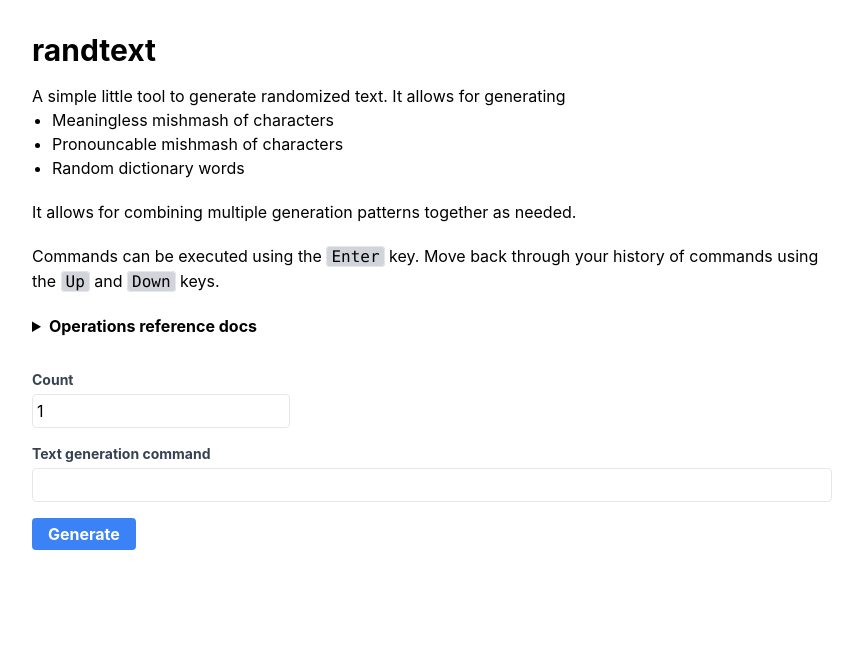
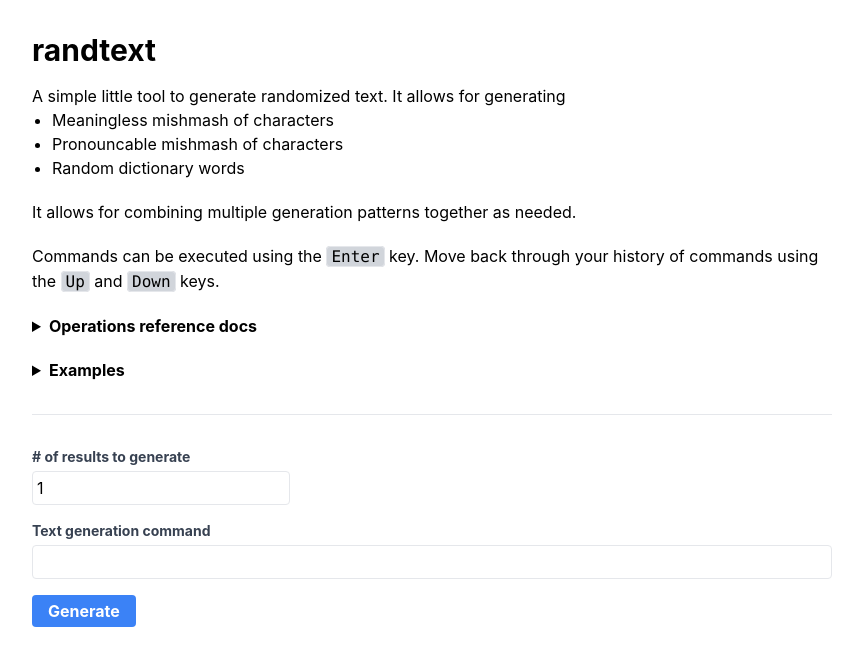
Before and after one commit to Mantaseus/randtext-site, a React (Vite) app: page / in a window 1280 px wide. Shown: the top 666 px of the page, without its empty margins (208-1071 px from the left). Built offline with nearby package versions, Linux system fonts and the light colour scheme.

Commit message:
feat: implement examples and try them out

```diff
--- a/src/App.tsx
+++ b/src/App.tsx
@@ -1,5 +1,6 @@
 import { useEffect, useState } from 'react'
 import { Code } from './Code';
+import { Examples } from './Examples';
 import { OperationsReferenceDocs } from './OperationsReferenceDocs';
 import * as randtext from './randtext';
 
@@ -21,10 +22,10 @@ function App() {
   const [generatedText, setGeneratedText] = useState<string[] | null>(null);
   const [generationError, setGenerationError] = useState<Error | null>(null);
 
-  const currentFormat = historyIndex >= 0 ? history.value[historyIndex] : format;
+  const currentCommand = historyIndex >= 0 ? history.value[historyIndex] : format;
 
-  const generateRandomText = () => {
-    if (!currentFormat) {
+  const generateRandomText = (command: string) => {
+    if (!command) {
       return;
     }
 
@@ -32,7 +33,7 @@ function App() {
     setGeneratedText(null);
     setHistoryIndex(-1);
     setFormat('');
-    history.append(currentFormat);
+    history.append(command);
     try {
       const countNum = Number(count);
       if (!countNum) {
@@ -42,7 +43,7 @@ function App() {
         throw new Error(`Invalid count "${count}". Must be > 0`);
       }
 
-      setGeneratedText(Array(countNum).fill(0).map(() => randtext.generate(currentFormat)));
+      setGeneratedText(Array(countNum).fill(0).map(() => randtext.generate(command)));
     } catch (e) {
       setGenerationError(e as Error);
     }
@@ -69,26 +70,29 @@ function App() {
       </p>
 
       <OperationsReferenceDocs/>
+      <Examples onTryCommand={command => { generateRandomText(command); }}/>
 
-      <div className="mt-8">
-        <label className="block text-gray-700 text-sm font-bold">Count</label>
+      <hr className="my-8"/>
+
+      <div>
+        <label className="block text-gray-700 text-sm font-bold"># of results to generate</label>
         <input className="block rounded border p-1 mt-1" type="number"
           value={count}
           onChange={e => setCount(e.target.value)}
-          onKeyUp={e => e.key === 'Enter' && generateRandomText()}
+          onKeyUp={e => e.key === 'Enter' && generateRandomText(currentCommand)}
         />
       </div>
       <div className="mt-4">
         <label className="block text-gray-700 text-sm font-bold">Text generation command</label>
         <input className="block rounded border w-full p-1 mt-1" type="text"
-          value={currentFormat}
+          value={currentCommand}
           onChange={e => {
             setHistoryIndex(-1);
             setFormat(e.target.value);
           }}
           onKeyUp={e => {
             if (e.key === 'Enter') {
-              generateRandomText();
+              generateRandomText(currentCommand);
             } else if (e.key === 'ArrowUp') {
               setHistoryIndex(prev => Math.max(Math.min(prev + 1, history.value.length - 1), -1));
             } else if (e.key === 'ArrowDown') {
@@ -98,12 +102,12 @@ function App() {
         />
       </div>
 
-      <button className="rounded bg-blue-500 hover:bg-blue-700 text-white font-bold mt-4 px-4 py-1" onClick={generateRandomText}>
+      <button className="rounded bg-blue-500 hover:bg-blue-700 text-white font-bold mt-4 px-4 py-1" onClick={() => generateRandomText(currentCommand)}>
         Generate
       </button>
 
       {generatedText && <>
-        <div className="mt-8 text-sm text-gray-700 font-bold">Generated text</div>
+        <div className="mt-8 text-sm text-gray-700 font-bold">Generated text for <Code>{history.value[0]}</Code></div>
         <pre className='rounded bg-gray-100 border border-gray-400 px-4 py-2 mt-1'>
           {generatedText.join('\n')}
         </pre>
--- /dev/null
+++ b/src/Examples.tsx
@@ -0,0 +1,41 @@
+import type React from 'react';
+import { Code } from './Code';
+
+export interface Props {
+  onTryCommand?: (command: string) => void;
+}
+
+export const commands: { command: string, description: React.ReactNode }[] = [
+  {
+    command: '-6pcC, abc ,-6i, ,-4-abcxyz!@#$%^&*()[]{}',
+    description: <div>
+      This will generate
+      <ul className="list-disc ml-5">
+        <li>A pronouncable "word" with 6 characters with random casing, then</li>
+        <li>Literally <Code>" abc "</Code>, then</li>
+        <li>6 digits, then</li>
+        <li>Literally <Code>" "</Code> (a space character), then</li>
+        <li>4 characters randomly picked from <Code>{'abcxyz!@#$%^&*()[]{}'}</Code></li>
+      </ul>
+    </div>,
+  },
+]
+
+export const Examples: React.FC<Props> = ({ onTryCommand }) => {
+  return <details className="mt-5">
+    <summary className="font-bold cursor-pointer">Examples</summary>
+    <div className="ml-5">
+      <ul className="list-disc ml-5">
+        {commands.map(({ command, description }) => <li>
+          <div className="flex items-stretch gap-2">
+            <code className="border border-gray-400 rounded py-1 px-4 bg-gray-200">{command}</code>
+            <button className="rounded bg-blue-500 hover:bg-blue-700 text-white font-bold px-4" onClick={() => onTryCommand?.(command)}>
+              Try it
+            </button>
+          </div>
+          {description}
+        </li>)}
+      </ul>
+    </div>
+  </details>;
+};
--- a/src/OperationsReferenceDocs.tsx
+++ b/src/OperationsReferenceDocs.tsx
@@ -8,8 +8,11 @@ export const OperationsReferenceDocs: React.FC = () => {
       <p className="mt-5 mb-4">
         An operation is a part of the text generation command that defines things like the
         type of text generation algorithm to use, the size of the generated string, the
-        characters used in the generation process, etc. Multiple operations can be defined
-        in a single text generation command delimited using a <Code>,</Code>
+        characters used in the generation process, etc. It must start with a <Code>-</Code>
+        character. If it does not start with a <Code>-</Code> then no randomization
+        calculation will be done for that operation and it will be added to the output as is.
+        Multiple operations can be defined in a single text generation command delimited using
+        a <Code>,</Code>.
       </p>
       <p className="mt-5 mb-4">
         The following types of operations can be used
```
